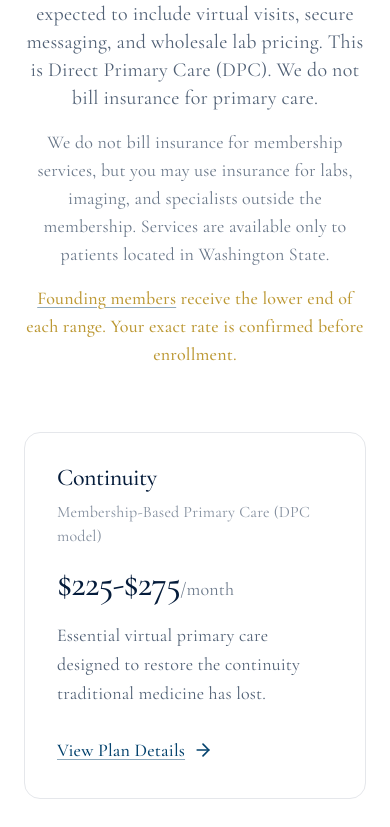
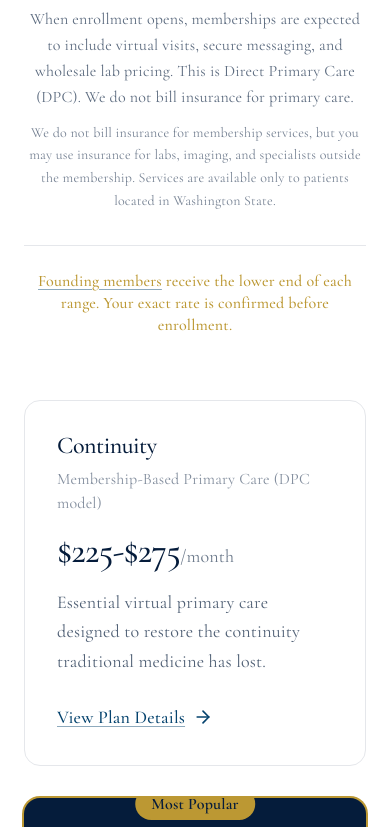
Before and after one commit to NDCHVISION/SFM-ELITE, a Next.js app: page / in a window 390 px wide. Shown: the part 10166-10993 px from the top of the page. Built offline with nearby package versions, Linux system fonts and the light colour scheme.

Commit message:
Refactor membership preview section layout

```diff
--- a/app/home-page-client.tsx
+++ b/app/home-page-client.tsx
@@ -590,29 +590,56 @@ export default function HomePageClient() {
         </div>
       </section>
 
-      {/* MEMBERSHIP PREVIEW */}
-      <section id="membership-plans" className="relative py-24 lg:py-32 bg-white overflow-hidden" aria-labelledby="membership-heading">
+    /* MEMBERSHIP PREVIEW */
+<section
+  id="membership-plans"
+  className="relative py-24 lg:py-32 bg-white overflow-hidden"
+  aria-labelledby="membership-heading"
+>
   <div className="max-w-7xl mx-auto px-6">
     <ScrollReveal className="text-center mb-16">
-            <span className="inline-block text-sfm-gold text-base font-semibold tracking-widest uppercase mb-6">Membership Plans</span>
-            <h2 id="membership-heading" className="text-4xl lg:text-5xl font-display text-sfm-navy mb-6 leading-tight" data-speakable>
+      <span className="inline-block text-sfm-gold text-base font-semibold tracking-widest uppercase mb-6">
+        Membership Plans
+      </span>
+
+      <h2
+        id="membership-heading"
+        className="text-4xl lg:text-5xl font-display text-sfm-navy mb-6 leading-tight"
+        data-speakable
+      >
         Membership-Based Primary Care
       </h2>
-            <p className="text-xl text-sfm-navy/70 max-w-2xl mx-auto mb-4">
-              When enrollment opens, memberships are expected to include virtual visits, secure messaging, and wholesale lab pricing. This is Direct Primary Care (DPC). We do not bill insurance for primary care.
+
+      {/* Smaller gray text + more breathing room + wider max width */}
+      <p className="text-base sm:text-lg text-sfm-navy/65 max-w-3xl mx-auto mt-4 leading-relaxed">
+        When enrollment opens, memberships are expected to include virtual visits, secure messaging, and wholesale lab
+        pricing. This is Direct Primary Care (DPC). We do not bill insurance for primary care.
       </p>
-            <p className="text-lg text-sfm-navy/60 max-w-2xl mx-auto mb-4">
-              We do not bill insurance for membership services, but you may use insurance for labs, imaging, and specialists outside the membership. Services are available only to patients located in Washington State.
+
+      <p className="text-sm sm:text-base text-sfm-navy/55 max-w-3xl mx-auto mt-3 leading-relaxed">
+        We do not bill insurance for membership services, but you may use insurance for labs, imaging, and specialists
+        outside the membership. Services are available only to patients located in Washington State.
       </p>
-            <p className="text-sfm-gold font-medium text-lg text-center">
-              <Link href="/membership-terms#founding-member-program" className="hover:underline hover:text-sfm-azure transition-colors duration-300 motion-reduce:transition-none">
+
+      {/* Optional subtle divider for premium separation */}
+      <div className="mt-8 mx-auto max-w-2xl border-t border-sfm-navy/10" />
+
+      {/* Gold line: forced true centering + controlled width + moved closer to tiers */}
+      <div className="mt-6 flex justify-center">
+        <p className="text-sfm-gold font-medium text-base sm:text-lg text-center max-w-2xl leading-snug">
+          <Link
+            href="/membership-terms#founding-member-program"
+            className="underline underline-offset-4 hover:text-sfm-azure transition-colors duration-300 motion-reduce:transition-none"
+          >
             Founding members
           </Link>{' '}
           receive the lower end of each range. Your exact rate is confirmed before enrollment.
         </p>
+      </div>
     </ScrollReveal>
 
-          <ScrollRevealGroup className="grid md:grid-cols-3 gap-8 max-w-5xl mx-auto">
+    {/* Tiers pulled slightly closer to the copy */}
+    <ScrollRevealGroup className="mt-8 grid md:grid-cols-3 gap-8 max-w-5xl mx-auto">
       {[
         {
           name: 'Continuity',
@@ -639,7 +666,9 @@ export default function HomePageClient() {
         <ScrollReveal key={tier.name} delay={i * 0.1}>
           <article
             className={`relative rounded-2xl p-8 h-full transition-all duration-300 hover:-translate-y-2 hover:shadow-xl motion-reduce:transition-none motion-reduce:transform-none overflow-hidden ${
-                    tier.featured ? 'bg-sfm-navy text-white ring-2 ring-sfm-gold' : 'bg-white border border-sfm-border-light hover:border-sfm-border hover:shadow-lg'
+              tier.featured
+                ? 'bg-sfm-navy text-white ring-2 ring-sfm-gold'
+                : 'bg-white border border-sfm-border-light hover:border-sfm-border hover:shadow-lg'
             }`}
           >
             {tier.featured && (
@@ -651,27 +680,37 @@ export default function HomePageClient() {
                   />
                 </div>
                 <div className="absolute -top-3 left-1/2 -translate-x-1/2 z-10">
-                        <span className="px-4 py-1.5 bg-sfm-gold text-sfm-navy text-base font-semibold rounded-full">Most Popular</span>
+                  <span className="px-4 py-1.5 bg-sfm-gold text-sfm-navy text-base font-semibold rounded-full">
+                    Most Popular
+                  </span>
                 </div>
               </>
             )}
 
-                  <h3 className={`font-display text-2xl mb-2 relative z-10 ${tier.featured ? 'text-white' : 'text-sfm-navy'}`}>{tier.name}</h3>
+            <h3 className={`font-display text-2xl mb-2 relative z-10 ${tier.featured ? 'text-white' : 'text-sfm-navy'}`}>
+              {tier.name}
+            </h3>
             <p className={`text-base mb-4 relative z-10 ${tier.featured ? 'text-white/60' : 'text-sfm-navy/50'}`}>
               Membership-Based Primary Care (DPC model)
             </p>
 
             <div className="mb-4 relative z-10">
-                    <span className={`text-4xl font-display ${tier.featured ? 'text-sfm-gold' : 'text-sfm-navy'}`}>{tier.priceRange}</span>
+              <span className={`text-4xl font-display ${tier.featured ? 'text-sfm-gold' : 'text-sfm-navy'}`}>
+                {tier.priceRange}
+              </span>
               <span className={`text-lg ${tier.featured ? 'text-white/70' : 'text-sfm-navy/60'}`}>/month</span>
             </div>
 
-                  <p className={`text-lg mb-6 leading-relaxed relative z-10 ${tier.featured ? 'text-white/80' : 'text-sfm-navy/70'}`}>{tier.description}</p>
+            <p className={`text-lg mb-6 leading-relaxed relative z-10 ${tier.featured ? 'text-white/80' : 'text-sfm-navy/70'}`}>
+              {tier.description}
+            </p>
 
             <Link
               href={`/services#${tier.anchor}`}
               className={`inline-flex items-center gap-2 text-lg font-medium transition-colors motion-reduce:transition-none focus:outline-none focus:ring-2 focus:ring-sfm-gold focus:ring-offset-2 rounded relative z-10 ${
-                      tier.featured ? 'text-sfm-gold hover:text-sfm-gold-light focus:ring-offset-sfm-navy' : 'text-sfm-azure hover:text-sfm-gold'
+                tier.featured
+                  ? 'text-sfm-gold hover:text-sfm-gold-light focus:ring-offset-sfm-navy'
+                  : 'text-sfm-azure hover:text-sfm-gold'
               }`}
             >
               View Plan Details <ArrowRight className="w-5 h-5" aria-hidden="true" />
@@ -692,6 +731,7 @@ export default function HomePageClient() {
     </div>
   </div>
 </section>
+
 
       {/* BLOG PREVIEW */}
       <section className="relative py-24 lg:py-32 bg-sfm-cream overflow-hidden" aria-labelledby="blog-heading">
```
Lines whose indentation alone changed are shown as unchanged.
